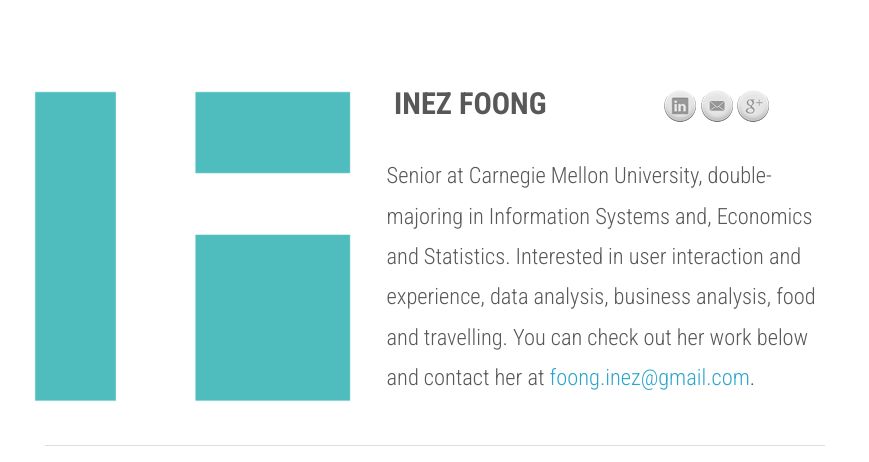
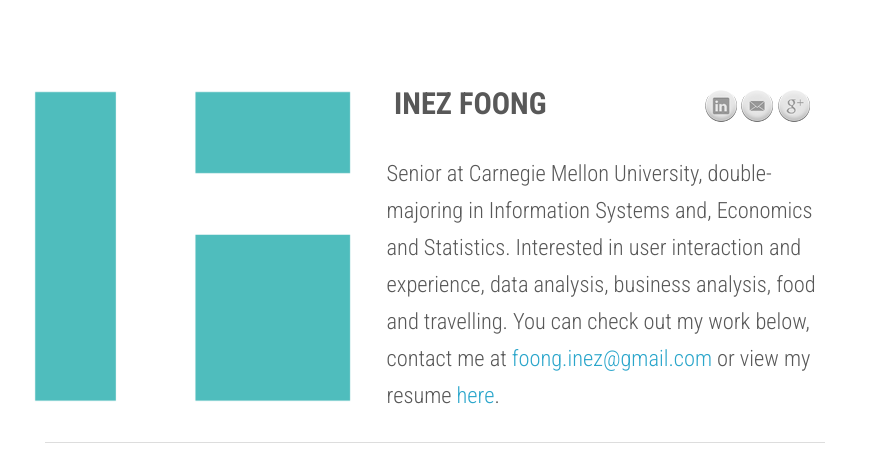
Before and after one commit to ifoong/ifoong.github.io, a plain HTML site: page index.html in a window 1280 px wide. Shown: the top 462 px of the page, without its empty margins (205-1074 px from the left). Drawn offline with Linux system fonts and the light colour scheme.

Commit message:
Added resume

```diff
--- a/index.html
+++ b/index.html
@@ -24,7 +24,7 @@
 				font-weight: 300;
 				color: #585858;
 				font-size: 140%;
-				line-height: 180%;
+				line-height: 165%;
 				font-family: 'Roboto Condensed', sans-serif
 			}
 			#workDescription {
@@ -33,6 +33,10 @@
 				font-size: 120%;
 				line-height: 150%;
 				font-family: 'Roboto Condensed', sans-serif;
+			}
+			#break {
+				margin-top: 0em;
+				margin-bottom: 1.9em;
 			}
 		</style>
 	</head>
@@ -47,7 +51,7 @@
 					<div class='large-7 columns'>
 						<div class='row'>
 							<p id="name" class='large-6 columns'>INEZ FOONG</p>
-							<p class='large-5 columns large-offset-1'>
+							<p class='large-4 columns large-offset-2'>
 								<a href="http://www.linkedin.com/profile/view?id=147534975&trk=nav_responsive_tab_profile">
 									<img src="img/linkedin.png">
 								</a>
@@ -60,12 +64,12 @@
 							</p>
 						</div>
 						<div class='row'>
-							<p class='large-12 columns' id="intro">Senior at Carnegie Mellon University, double-majoring in Information Systems and, Economics and Statistics.  Interested in user interaction and experience, data analysis, business analysis,  food and travelling.  You can check out her work below and contact her at <a href="http://www.google.com/recaptcha/mailhide/d?k=01lod0DDQIWhg3Kx_ODK5d0A==&amp;c=n_HYl4fnk9u5OTrSjCfTvRE-qITvEo4scrV-mGY-L8M=" onclick="window.open('http://www.google.com/recaptcha/mailhide/d?k\07501lod0DDQIWhg3Kx_ODK5d0A\75\75\46c\75n_HYl4fnk9u5OTrSjCfTvRE-qITvEo4scrV-mGY-L8M\075', '', 'toolbar=0,scrollbars=0,location=0,statusbar=0,menubar=0,resizable=0,width=500,height=300'); return false;" title="Reveal this e-mail address">foong.inez@gmail.com</a>.<p>
+							<p class='large-12 columns' id="intro">Senior at Carnegie Mellon University, double-majoring in Information Systems and, Economics and Statistics.  Interested in user interaction and experience, data analysis, business analysis,  food and travelling.  You can check out my work below, contact me at <a href="http://www.google.com/recaptcha/mailhide/d?k=01lod0DDQIWhg3Kx_ODK5d0A==&amp;c=n_HYl4fnk9u5OTrSjCfTvRE-qITvEo4scrV-mGY-L8M=" onclick="window.open('http://www.google.com/recaptcha/mailhide/d?k\07501lod0DDQIWhg3Kx_ODK5d0A\75\75\46c\75n_HYl4fnk9u5OTrSjCfTvRE-qITvEo4scrV-mGY-L8M\075', '', 'toolbar=0,scrollbars=0,location=0,statusbar=0,menubar=0,resizable=0,width=500,height=300'); return false;" title="Reveal this e-mail address">foong.inez@gmail.com</a> or view my resume <a href ="http://inezf.com/resume.pdf">here</a>.<p>
 						</div>
 					</div>
 				</div>
 			</div>
-			<hr class='large-9 large-centered columns'>
+			<hr class='large-9 large-centered columns' id="break">
 			<div class='large-10 large-centered columns'>
 				<div class='row'>
 					<div class='large-3 columns'>
```
Also changed, not shown: 1 other file.
